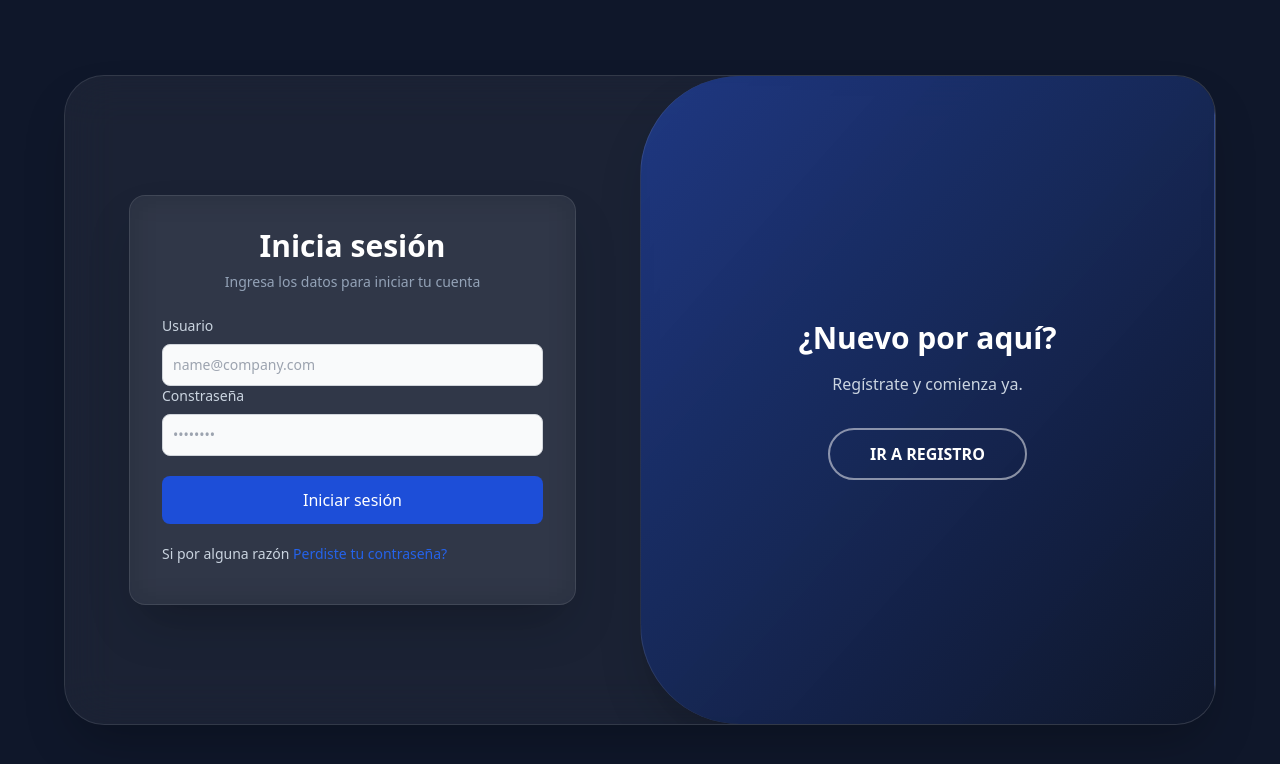
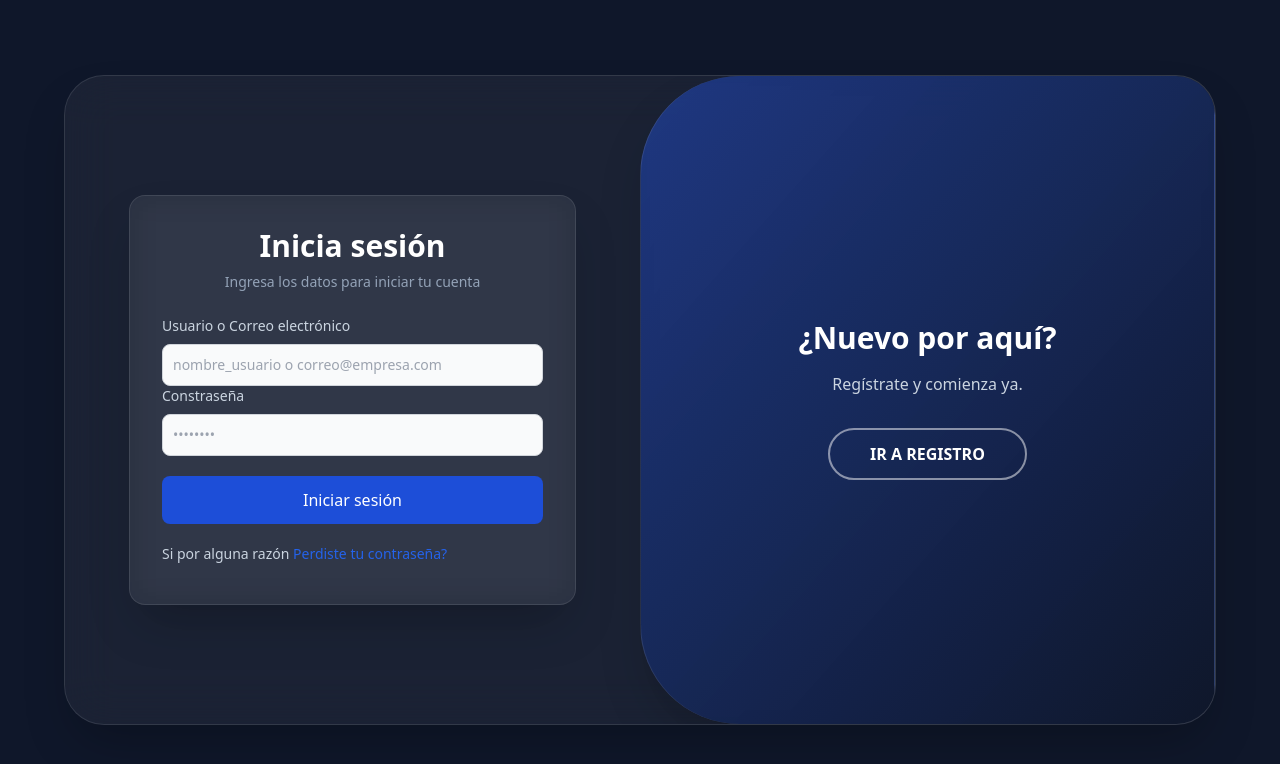
Before and after one commit to felimera/app-monolith-login, an Angular app in the folder app-login-front/: page /auth/session in a window 1280 px wide. Shown: the top 764 px of the page. Built offline with nearby package versions, Linux system fonts and the light colour scheme.

Commit message:
feat(front): Allow the user to log in regardless of whether they use email or username.

```diff
--- a/app-login-front/src/app/app.config.ts
+++ b/app-login-front/src/app/app.config.ts
@@ -3,12 +3,12 @@ import { provideRouter } from '@angular/router';
 
 import { routes } from './app.routes';
 import { provideClientHydration } from '@angular/platform-browser';
-import { provideHttpClient } from '@angular/common/http';
+import { provideHttpClient, withFetch } from '@angular/common/http';
 
 export const appConfig: ApplicationConfig = {
   providers: [
     provideRouter(routes),
-    provideHttpClient(),
+    provideHttpClient(withFetch()),
     provideClientHydration()
   ]
 };
--- a/app-login-front/src/app/auth/features/auth-log-in/auth-log-in.component.html
+++ b/app-login-front/src/app/auth/features/auth-log-in/auth-log-in.component.html
@@ -6,11 +6,31 @@
 
   <form class="max-w-md mx-auto" [formGroup]="form" (ngSubmit)="onSubmit()">
     <div>
-      <label for="email" class="block mb-2 text-sm font-medium text-slate-300 dark:text-white">Usuario</label>
-      <input type="email" name="email" id="email"
-        class="bg-gray-50 border border-gray-300 text-gray-900 text-sm rounded-lg focus:ring-blue-500 focus:border-blue-500 block w-full p-2.5 dark:bg-gray-700 dark:border-gray-600 dark:placeholder-gray-400 dark:text-white dark:focus:ring-blue-500 dark:focus:border-blue-500"
-        placeholder="name@company.com" required formControlName="email" />
+      <label for="identifier" class="block mb-2 text-sm font-medium text-slate-300 dark:text-white">
+        Usuario o Correo electrónico
+      </label>
+
+      <input type="text" id="identifier" formControlName="identifier"
+        class="bg-gray-50 border text-sm rounded-lg block w-full p-2.5"
+        [class.border-red-500]="form.get('identifier')?.invalid && form.get('identifier')?.touched"
+        [class.focus:ring-red-500]="form.get('identifier')?.invalid && form.get('identifier')?.touched"
+        [class.border-gray-300]="!(form.get('identifier')?.invalid && form.get('identifier')?.touched)"
+        placeholder="nombre_usuario o correo@empresa.com" />
+
+      <!-- Nueva sintaxis @if de Angular 17 -->
+      @if (form.get('identifier')?.touched && form.get('identifier')?.invalid) {
+      <div class="mt-1 flex flex-col">
+        @if (form.get('identifier')?.hasError('required')) {
+        <small class="text-red-500">Este campo es obligatorio.</small>
+        }
+        @if (form.get('identifier')?.hasError('email')) {
+        <small class="text-red-500">El formato de correo no es válido.</small>
+        }
+      </div>
+      }
     </div>
+
+
     <div>
       <label for="password" class="block mb-2 text-sm font-medium text-slate-300   dark:text-white">Constraseña</label>
       <input type="password" name="password" id="password" placeholder="••••••••"
--- a/app-login-front/src/app/auth/features/auth-log-in/auth-log-in.component.ts
+++ b/app-login-front/src/app/auth/features/auth-log-in/auth-log-in.component.ts
@@ -1,9 +1,10 @@
-import { Component, inject } from '@angular/core';
+import { Component, inject, OnInit } from '@angular/core';
 import { FormBuilder, FormControl, FormGroup, ReactiveFormsModule, Validators } from '@angular/forms';
 import { AuthService } from '../../data-access/auth.service';
+import { HttpErrorResponse } from '@angular/common/http';
 
 interface LoginForm {
-  email: FormControl<null | string>;
+  identifier: FormControl<null | string>;
   password: FormControl<null | string>;
 }
 
@@ -14,36 +15,54 @@ interface LoginForm {
   templateUrl: './auth-log-in.component.html',
   styleUrl: './auth-log-in.component.css'
 })
-export default class AuthLogInComponent {
+export default class AuthLogInComponent implements OnInit { // Añade OnInit
   private _formBuilder = inject(FormBuilder);
   private _authService = inject(AuthService);
 
-  public form: FormGroup = this._formBuilder.group<LoginForm>({
-    email: this._formBuilder.control(null, [Validators.required, Validators.email]),
-    password: this._formBuilder.control(null, [Validators.required]),
+  // Cambiamos 'email' por 'identifier' para que acepte ambos
+  public form: FormGroup = this._formBuilder.group({
+    identifier: [null, [Validators.required]],
+    password: [null, [Validators.required]],
   });
 
+  ngOnInit(): void {
+    // Lógica para validar email solo si detecta un "@"
+    this.form.get('identifier')?.valueChanges.subscribe(value => {
+      const control = this.form.get('identifier');
+      if (!value) return;
+
+      if (value.includes('@')) {
+        control?.setValidators([Validators.required, Validators.email]);
+      } else {
+        control?.setValidators([Validators.required]);
+      }
+      // Esto refresca la validación sin disparar un ciclo infinito
+      control?.updateValueAndValidity({ emitEvent: false });
+    });
+  }
+
   onSubmit(): void {
-    if (this.form.invalid) return;
+    if (this.form.invalid) {
+      this.form.markAllAsTouched(); // Para mostrar errores visuales
+      return;
+    }
 
-    console.log(this.form.value);
+    // Enviamos el formulario al servicio
     this._authService.login(this.form.value).subscribe({
       next: (response) => {
-        // 1. Lo que pasa cuando el login es EXITOSO
         console.log('¡Bienvenido!', response);
-        // Aquí podrías guardar el token y navegar a la plataforma
-        // this.router.navigate(['/dashboard']);
+        // Aquí guardarías el token (localStorage.setItem('token', response.token))
       },
-      error: (err) => {
-        // 2. Lo que pasa si el backend responde con ERROR (401, 500, etc.)
-        console.error('Error en el login:', err);
-        // Aquí puedes mostrar un mensaje: "Usuario o contraseña incorrectos"
-      },
-      complete: () => {
-        // 3. (Opcional) Se ejecuta cuando termina el flujo, pase lo que pase
-        console.log('Proceso de login finalizado');
+      error: (err: HttpErrorResponse) => {
+        // Verificamos si el error viene del backend con formato JSON
+        if (err.status === 401) {
+          // Si el back ya envía JSON: { "message": "..." }
+          const errorMessage = err.error?.message || 'Usuario o contraseña incorrectos';
+          alert(errorMessage); // O usa un toast/notificación
+        } else {
+          console.error('Ocurrió un error inesperado:', err.message);
+        }
       }
     });
-
   }
 }
```
